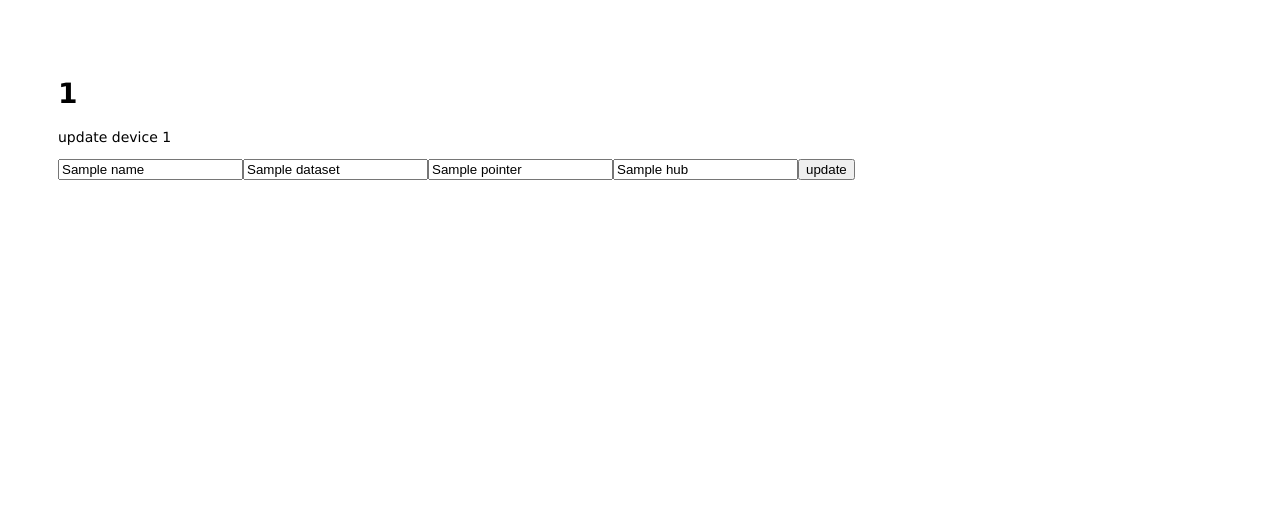
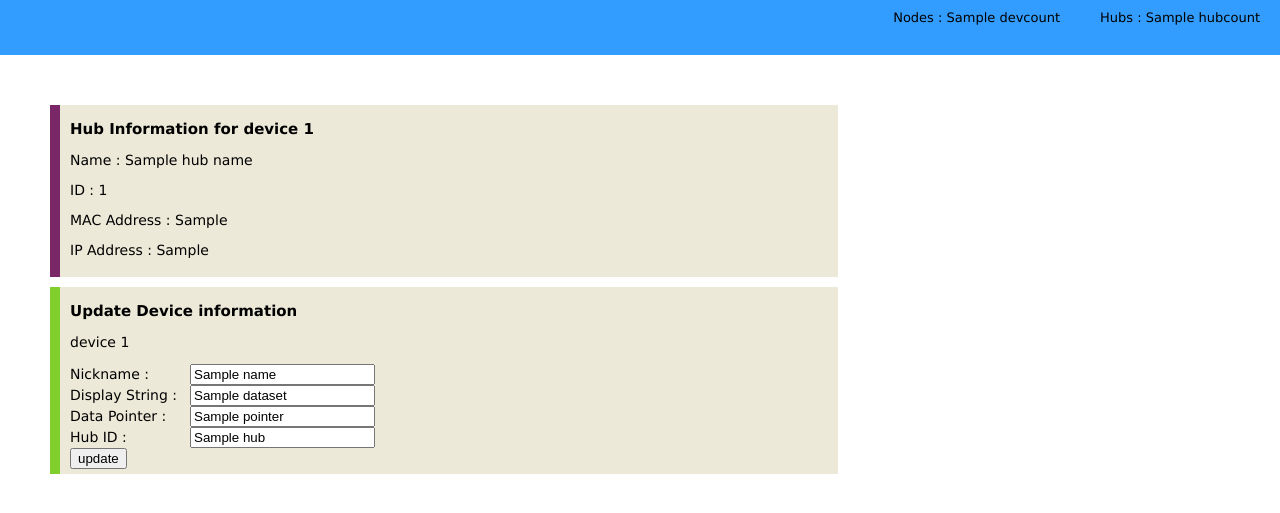
Before and after one commit to ammanvedi/device_network_site, a Node server app: template views/update.jade in a window 1280 px wide. Shown: the top 513 px of the page. Run offline with Node 20, Linux system fonts and the light colour scheme; the template is opened without the code that fills it: most values are stand-ins (such as "Sample title", 1, 10 or a date in 2020); some libraries are stand-ins or nearby versions.

Commit message:
sockets functioning, added device and hub tracking as well as interface improvments

```diff
--- a/app.js
+++ b/app.js
@@ -16,10 +16,18 @@ var app = express();
 var updatables = new Array();
 
 var Device_Map = new Object();
+var Hub_Map = new Object();
+
+Hub_Map[1] = {
+    hub_id: 1,
+    hub_mac_addr: "AA:BB:CC:DD:EE:FF:GG:HH",
+    hub_ip_addr: "192.168.0.100",
+    hub_name: "mbed-EVE"
+}
 
 Device_Map[30] ={
                     device_id: 30,
-                    device_name: "ADAM",
+                    device_name: "msp430-ADAM",
                     device_dataset: "{HELLO WORLD!}",
                     device_pointer: 1,
                     device_hub_id: 1
@@ -50,11 +58,19 @@ wss.on('connection', function(ws) {
 
 //create an array here
 
+
+
     ws.on('message', function(message) {
+
+
 
         //recieving a result of the command
         if(message == 'GET_CMD_REQS'){
             //return  all the commands that are destined for the nodes
+        }
+
+        if(message == 'REG_HUB'){
+            //the first
         }
 
 
@@ -109,8 +125,10 @@ app.get('/update_device', function (req, res){
 
 var dev = Device_Map[req.query.update_id];
                         //res.send(JSON.stringify(result));
-    res.render('update', { DEVICEID: dev.device_id, name: dev.device_name
-                                                        , dataset: dev.device_dataset, pointer: dev.device_pointer, hub: dev.device_hub_id});
+    res.render('update', {hubcount: Object.keys(Hub_Map).length, devcount: Object.keys(Device_Map).length, DEVICEID: dev.device_id, name: dev.device_name
+                                                        , dataset: dev.device_dataset, pointer: dev.device_pointer, hub: dev.device_hub_id
+                                                        , hub_name: Hub_Map[dev.device_hub_id].hub_name, hub_id: Hub_Map[dev.device_hub_id].hub_id
+                                                        ,hub_mac_addr: Hub_Map[dev.device_hub_id].hub_mac_addr, hub_ip_addr: Hub_Map[dev.device_hub_id].hub_ip_addr});
 
 
 
--- a/public/stylesheets/style.css
+++ b/public/stylesheets/style.css
@@ -1,8 +1,76 @@
 body {
-  padding: 50px;
   font: 14px "Lucida Grande", Helvetica, Arial, sans-serif;
+  margin:0px;
 }
 
+#navbar{
+	width:100%;
+	height: 55px;
+	background-color: #339DFF;
+}
+
+#navbar h2{
+	font: 13px "Lucida Grande", Helvetica, Arial, sans-serif;
+	padding:0px;
+	margin: 0px;
+	float: right;
+	padding-left :20px;
+	padding-right: 20px;
+	padding-top:10px;
+
+
+}
+
+.deviceform{
+	width:500px;
+}
+
+.deviceform input{
+
+}
+
+#device_hub_holder{
+	width: 60%;
+	border-left-style: solid;
+	border-left-width: 10px;
+	border-left-color: #7A2767;
+	padding-left: 10px;
+	padding-top: 5px;
+	padding-bottom: 5px;
+	margin-left: 50px;
+	margin-top:50px;
+	background-color: #ECE9D8;
+
+}
+
+#device_hub_holder h1{
+font: 15px "Lucida Grande", Helvetica, Arial, sans-serif;
+font-weight: bold;
+}
+
+#device_update_holder{
+	width: 60%;
+	border-left-style: solid;
+	border-left-width: 10px;
+	border-left-color: #81CF2D;
+	padding-left: 10px;
+	padding-top: 5px;
+	padding-bottom: 5px;
+	margin-top: 10px;
+	margin-left: 50px;
+	background-color: #ECE9D8;
+
+}
+
+#device_update_holder h1{
+	font: 15px "Lucida Grande", Helvetica, Arial, sans-serif;
+	font-weight: bold;
+}
+
+.deviceform label{
+	display:inline-block;
+	width: 120px;
+}
 
 a {
   color: #00B7FF;
--- a/views/update.jade
+++ b/views/update.jade
@@ -1,11 +1,29 @@
 extends layout
 
 block content
-	h1= DEVICEID
-	p update device #{DEVICEID}
-	form(method="post" target="/update_device")
-		input(type="text" name="dev_name" value= name)
-		input(type="text" name="dev_dataset" value= dataset)
-		input(type="text" name="dev_pointer" value= pointer)
-		input(type="text" name="dev_hub_id" value= hub)
-		input(type="submit" value="update")
+	#navbar
+		h2 Hubs : #{hubcount}
+		h2 Nodes : #{devcount}
+	#device_hub_holder
+		h1 Hub Information for device #{DEVICEID}
+		p Name : #{hub_name}
+		p ID : #{hub_id}
+		p MAC Address : #{hub_mac_addr}
+		p IP Address : #{hub_ip_addr}
+	#device_update_holder
+		h1 Update Device information
+		p device #{DEVICEID}
+		form(method="post" target="/update_device" class="deviceform")
+			label(for="dev_name") Nickname :
+			input(type="text" name="dev_name" value= name)
+			br
+			label(for="dev_dataset") Display String :
+			input(type="text" name="dev_dataset" value= dataset)
+			br
+			label(for="dev_pointer") Data Pointer :
+			input(type="text" name="dev_pointer" value= pointer)
+			br
+			label(for="dev_hub_id") Hub ID :
+			input(type="text" name="dev_hub_id" value= hub)
+			br
+			input(type="submit" value="update")
```
